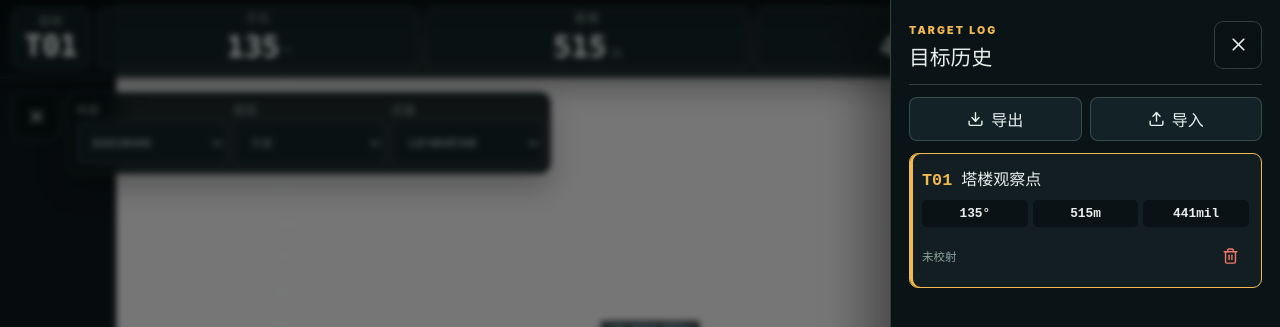
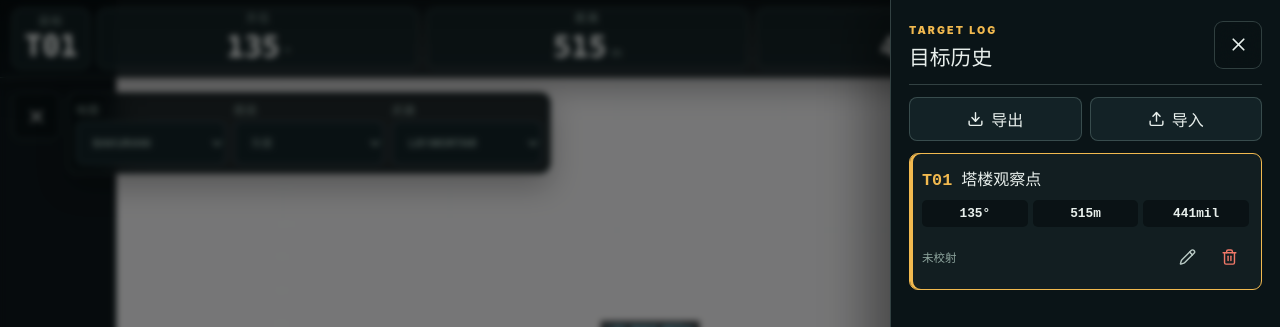
Before and after one commit to LucasZ3214/wardogs-artillery, a React (Vite) app: page / in a window 1280 px wide. Both pictures are taken after a click on the button "打开目标历史". Shown: the top 327 px of the page. Built offline with nearby package versions, Linux system fonts and the light colour scheme.

Commit message:
Add target renaming and color map reticles

```diff
--- a/src/App.tsx
+++ b/src/App.tsx
@@ -1,5 +1,5 @@
 import { useCallback, useEffect, useMemo, useRef, useState } from 'react';
-import { Crosshair, Download, History, LocateFixed, Maximize, Menu, RotateCcw, Target as TargetIcon, Trash2, Undo2, Upload, X } from 'lucide-react';
+import { Check, Crosshair, Download, History, LocateFixed, Maximize, Menu, Pencil, RotateCcw, Target as TargetIcon, Trash2, Undo2, Upload, X } from 'lucide-react';
 import { TacticalMap } from './TacticalMap';
 import { MAPS, applyImpact, calculateSolution, nextTargetId, resetCorrections, type Arc, type FireControlState, type MapMode, type MapStyle, type Point, type Target, type WeaponId } from './fire-control';
 import { exportDocument, importDocument, loadState, saveState } from './persistence';
@@ -22,11 +22,20 @@ export default function App() {
   const [undoSnapshot, setUndoSnapshot] = useState<FireControlState | null>(null);
   const [mapResetKey, setMapResetKey] = useState(0);
   const [mapStyle, setMapStyle] = useState<MapStyle>(() => localStorage.getItem('wardogs-map-style-v1') === 'color' ? 'color' : 'grayscale');
+  const [editingTargetId, setEditingTargetId] = useState<string | null>(null);
+  const [renameDraft, setRenameDraft] = useState('');
   const importInputRef = useRef<HTMLInputElement>(null);
+  const renameInputRef = useRef<HTMLInputElement>(null);
   const gunResetNoticeRef = useRef(false);
   const activeTarget = useMemo(() => state.targets.find((target) => target.id === state.activeTargetId && target.mapId === state.mapId) ?? null, [state.activeTargetId, state.mapId, state.targets]);
   const mapTargets = useMemo(() => state.targets.filter((target) => target.mapId === state.mapId), [state.mapId, state.targets]);
   const solution = useMemo(() => calculateSolution(state.gun, activeTarget?.aimPoint ?? null, state.weaponId, state.arc), [activeTarget, state.arc, state.gun, state.weaponId]);
+
+  useEffect(() => {
+    if (!editingTargetId) return;
+    const frame = window.requestAnimationFrame(() => { renameInputRef.current?.focus(); renameInputRef.current?.select(); });
+    return () => window.cancelAnimationFrame(frame);
+  }, [editingTargetId]);
 
   useEffect(() => { saveState(state); }, [state]);
   useEffect(() => { localStorage.setItem('wardogs-map-style-v1', mapStyle); }, [mapStyle]);
@@ -100,7 +109,16 @@ export default function App() {
       const next = remaining.filter((target) => target.mapId === current.mapId).sort((a, b) => b.lastUsedAt.localeCompare(a.lastUsedAt))[0];
       return { ...current, targets: remaining, activeTargetId: current.activeTargetId === id ? next?.id ?? null : current.activeTargetId };
     });
+    if (editingTargetId === id) { setEditingTargetId(null); setRenameDraft(''); }
     setToast(`${id} 已删除`);
+  };
+  const beginRename = (target: Target) => { setEditingTargetId(target.id); setRenameDraft(target.name); };
+  const cancelRename = () => { setEditingTargetId(null); setRenameDraft(''); };
+  const saveRename = (id: string) => {
+    const name = renameDraft.trim(); if (!name) { setToast('目标名称不能为空'); return; }
+    const stamp = new Date().toISOString();
+    setState((current) => ({ ...current, targets: current.targets.map((target) => target.id === id ? { ...target, name, lastUsedAt: stamp } : target) }));
+    setEditingTargetId(null); setRenameDraft(''); setToast(`${id} 已重命名为 ${name}`);
   };
   const downloadHistory = () => {
     const blob = new Blob([JSON.stringify(exportDocument(state), null, 2)], { type: 'application/json' }); const url = URL.createObjectURL(blob); const link = document.createElement('a'); link.href = url; link.download = `wardogs-targets-${new Date().toISOString().slice(0, 10)}.json`; link.click(); URL.revokeObjectURL(url);
@@ -164,12 +182,11 @@ export default function App() {
         <div className="history-tools"><button onClick={downloadHistory}><Download />导出</button><button onClick={() => importInputRef.current?.click()}><Upload />导入</button><input ref={importInputRef} hidden type="file" accept="application/json" onChange={(event) => void importHistory(event.target.files?.[0])} /></div>
         <div className="history-list">{history.length ? history.map((target) => {
           const targetSolution = calculateSolution(state.gun, target.aimPoint, state.weaponId, state.arc);
+          const editing = editingTargetId === target.id;
           return <article key={target.id} className={`history-card ${target.id === state.activeTargetId ? 'is-active' : ''}`}>
-            <button className="history-card__select" aria-label={`切换到 ${target.id} ${target.name}`} onClick={() => { selectTarget(target.id); setHistoryOpen(false); }}>
-              <div className="history-card__title"><strong>{target.id}</strong><span>{target.name}</span></div>
-              <div className="history-card__metrics"><span>{targetSolution.valid ? `${Math.round(targetSolution.bearing)}°` : '超界'}</span><span>{targetSolution.valid ? `${Math.round(targetSolution.distance)}m` : '—'}</span><span>{targetSolution.valid ? `${Math.round(targetSolution.mil)}mil` : '—'}</span></div>
-            </button>
-            <div className="history-card__footer"><span>{target.impacts.length ? `已校射 ${target.impacts.length} 次` : '未校射'}</span><button className="history-card__delete" aria-label={`删除 ${target.id}`} onClick={() => deleteTarget(target.id)}><Trash2 /></button></div>
+            {editing ? <div className="history-card__rename"><strong>{target.id}</strong><input ref={renameInputRef} maxLength={80} value={renameDraft} aria-label={`重命名 ${target.id}`} onChange={(event) => setRenameDraft(event.target.value)} onKeyDown={(event) => { if (event.key === 'Enter') saveRename(target.id); if (event.key === 'Escape') cancelRename(); }} /></div> : <button className="history-card__select" aria-label={`切换到 ${target.id} ${target.name}`} onClick={() => { selectTarget(target.id); setHistoryOpen(false); }}><div className="history-card__title"><strong>{target.id}</strong><span>{target.name}</span></div></button>}
+            <div className="history-card__metrics"><span>{targetSolution.valid ? `${Math.round(targetSolution.bearing)}°` : '超界'}</span><span>{targetSolution.valid ? `${Math.round(targetSolution.distance)}m` : '—'}</span><span>{targetSolution.valid ? `${Math.round(targetSolution.mil)}mil` : '—'}</span></div>
+            <div className="history-card__footer"><span>{target.impacts.length ? `已校射 ${target.impacts.length} 次` : '未校射'}</span><div className="history-card__actions">{editing ? <><button aria-label={`保存 ${target.id} 名称`} onClick={() => saveRename(target.id)}><Check /></button><button aria-label="取消重命名" onClick={cancelRename}><X /></button></> : <><button aria-label={`重命名 ${target.id}`} onClick={() => beginRename(target)}><Pencil /></button><button className="history-card__delete" aria-label={`删除 ${target.id}`} onClick={() => deleteTarget(target.id)}><Trash2 /></button></>}</div></div>
           </article>;
         }) : <div className="empty-state">当前地图还没有目标</div>}</div>
         <p className="legal-note">历史仅保存在此浏览器。Terrain3D 仅显示相对高差，不修正射击密位。</p>
--- a/src/TacticalMap.tsx
+++ b/src/TacticalMap.tsx
@@ -40,7 +40,7 @@ export function TacticalMap(props: Props) {
     drawTiles(context, current.map, current.mapStyle, camera, width, height, () => invalidateRef.current());
     drawGrid(context, current.map, camera, width, height);
     const gunScreen = worldToScreen(current.gun, camera, width, height);
-    drawRangeRing(context, gunScreen, MAX_RANGE_METERS[current.weaponId] / 100 * camera.scale, MAX_RANGE_METERS[current.weaponId], current.weaponId);
+    drawRangeRing(context, gunScreen, MAX_RANGE_METERS[current.weaponId] / 100 * camera.scale, MAX_RANGE_METERS[current.weaponId], current.weaponId, current.mapStyle);
 
     const active = current.targets.find((target) => target.id === current.activeTargetId) ?? null;
     if (active) {
@@ -62,8 +62,8 @@ export function TacticalMap(props: Props) {
       if (camera.scale / camera.fitScale < (landmark.minZoom ?? 0)) continue;
       drawLandmark(context, worldToScreen(landmark, camera, width, height), landmark.label, landmark.icon);
     }
-    for (const target of current.targets) drawTarget(context, worldToScreen(target.point, camera, width, height), target.id, target.id === current.activeTargetId, target.impacts.length);
-    drawGun(context, gunScreen);
+    for (const target of current.targets) drawTarget(context, worldToScreen(target.point, camera, width, height), target.id, target.id === current.activeTargetId, target.impacts.length, current.mapStyle);
+    drawGun(context, gunScreen, current.mapStyle);
     context.fillStyle = 'rgba(7,13,15,.78)'; context.fillRect(14, height - 39, 174, 25);
     context.fillStyle = '#c9d5d1'; context.font = '600 12px ui-monospace, monospace';
     const modeName = current.mode === 'gun' ? '炮位' : current.mode === 'target' ? '目标' : '落点';
@@ -179,13 +179,13 @@ function drawGrid(context: CanvasRenderingContext2D, map: MapConfig, camera: Cam
   for (let y = startY; y <= map.bounds.maxY; y += step) { const a = worldToScreen({ x: map.bounds.minX, y }, camera, width, height); const b = worldToScreen({ x: map.bounds.maxX, y }, camera, width, height); context.strokeStyle = Math.abs(y / step) % 5 === 0 ? 'rgba(207,225,218,.25)' : 'rgba(207,225,218,.1)'; context.beginPath(); context.moveTo(a.x, a.y); context.lineTo(b.x, b.y); context.stroke(); if (step >= 1) { context.fillStyle = 'rgba(224,235,231,.58)'; context.fillText(y.toFixed(0), Math.max(4, a.x + 3), a.y - 3); } }
   context.restore();
 }
-function drawRangeRing(context: CanvasRenderingContext2D, point: Point, radius: number, meters: number, weaponId: WeaponId) {
-  context.save(); context.strokeStyle = 'rgba(95,215,255,.62)'; context.fillStyle = 'rgba(95,215,255,.035)'; context.lineWidth = 1.5; context.setLineDash([9, 7]);
+function drawRangeRing(context: CanvasRenderingContext2D, point: Point, radius: number, meters: number, weaponId: WeaponId, mapStyle: MapStyle) {
+  context.save(); context.strokeStyle = mapStyle === 'color' ? 'rgba(4,75,96,.9)' : 'rgba(95,215,255,.62)'; context.fillStyle = mapStyle === 'color' ? 'rgba(4,75,96,.055)' : 'rgba(95,215,255,.035)'; context.lineWidth = 1.5; context.setLineDash([9, 7]);
   context.beginPath(); context.arc(point.x, point.y, radius, 0, Math.PI * 2); context.fill(); context.stroke(); context.restore();
   drawLabel(context, { x: point.x, y: point.y - radius - 8 }, `${weaponId === 'mortar' ? 'L81' : 'SPH-2'} MAX ${meters}m`, '#8ce4ff');
 }
-function drawGun(context: CanvasRenderingContext2D, point: Point) { drawReticle(context, point, '#5fd7ff', 13, 8, 1.5, true); drawLabel(context, { x: point.x, y: point.y + 24 }, '炮位', '#8ce4ff'); }
-function drawTarget(context: CanvasRenderingContext2D, point: Point, label: string, active: boolean, impacts: number) { drawReticle(context, point, active ? '#ffcb62' : '#e3ebe8', active ? 14 : 13, 8, active ? 1.75 : 1.25, active); drawLabel(context, { x: point.x, y: point.y - 24 }, impacts ? `${label} · ${impacts}` : label, active ? '#ffcb62' : '#e3ebe8'); }
+function drawGun(context: CanvasRenderingContext2D, point: Point, mapStyle: MapStyle) { drawReticle(context, point, mapStyle === 'color' ? '#075f78' : '#5fd7ff', 13, 8, 1.5, true); drawLabel(context, { x: point.x, y: point.y + 24 }, '炮位', '#8ce4ff'); }
+function drawTarget(context: CanvasRenderingContext2D, point: Point, label: string, active: boolean, impacts: number, mapStyle: MapStyle) { const reticleColor = mapStyle === 'color' ? (active ? '#8a5000' : '#30443e') : (active ? '#ffcb62' : '#e3ebe8'); drawReticle(context, point, reticleColor, active ? 14 : 13, 8, active ? 1.75 : 1.25, active); drawLabel(context, { x: point.x, y: point.y - 24 }, impacts ? `${label} · ${impacts}` : label, active ? '#ffcb62' : '#e3ebe8'); }
 function drawReticle(context: CanvasRenderingContext2D, point: Point, color: string, arm: number, gap: number, lineWidth: number, glow: boolean) { context.save(); context.translate(point.x, point.y); context.strokeStyle = color; context.fillStyle = color; context.lineWidth = lineWidth; if (glow) { context.shadowColor = color; context.shadowBlur = 5; } context.beginPath(); context.moveTo(-arm, 0); context.lineTo(-gap, 0); context.moveTo(gap, 0); context.lineTo(arm, 0); context.moveTo(0, -arm); context.lineTo(0, -gap); context.moveTo(0, gap); context.lineTo(0, arm); context.stroke(); context.beginPath(); context.arc(0, 0, 1.75, 0, Math.PI * 2); context.fill(); context.restore(); }
 function drawLandmark(context: CanvasRenderingContext2D, point: Point, label: string, icon: string) { const tower = icon === 'tower'; context.save(); context.fillStyle = tower ? '#f0b65a' : '#91b8ae'; context.strokeStyle = '#0a1113'; context.lineWidth = 3; context.beginPath(); context.arc(point.x, point.y, tower ? 7 : 5, 0, Math.PI * 2); context.fill(); context.stroke(); context.restore(); if (tower || ['valkyra','manticore','lonestar'].includes(icon)) drawLabel(context, { x: point.x, y: point.y - 14 }, label, tower ? '#f5cb80' : '#bbd5ce'); }
 function drawLabel(context: CanvasRenderingContext2D, point: Point, text: string, color: string) { context.save(); context.font = '700 12px system-ui, sans-serif'; context.textAlign = 'center'; const labelWidth = context.measureText(text).width + 12; context.fillStyle = 'rgba(7,12,14,.8)'; context.fillRect(point.x - labelWidth / 2, point.y - 11, labelWidth, 18); context.fillStyle = color; context.fillText(text, point.x, point.y + 2); context.restore(); }
--- a/src/styles.css
+++ b/src/styles.css
@@ -76,11 +76,17 @@ button { -webkit-tap-highlight-color: transparent; }
 .history-card__title { display: flex; align-items: baseline; gap: 9px; }
 .history-card__title strong { color: var(--amber); font-family: ui-monospace, monospace; font-size: 1.05rem; }
 .history-card__title span { font-weight: 750; }
+.history-card__rename { display: grid; grid-template-columns: 42px 1fr; align-items: center; gap: 8px; }
+.history-card__rename strong { color: var(--amber); font-family: ui-monospace, monospace; font-size: 1.05rem; }
+.history-card__rename input { width: 100%; min-width: 0; height: 40px; padding: 0 10px; border: 1px solid rgba(242,184,79,.55); border-radius: 6px; outline: none; background: rgba(5,10,12,.72); color: #edf4f1; font-size: .9rem; }
 .history-card__metrics { display: grid; grid-template-columns: repeat(3, 1fr); gap: 5px; margin: 10px 0; }
 .history-card__metrics span { padding: 6px 4px; border-radius: 5px; background: rgba(5,10,12,.55); text-align: center; font: 700 .8rem ui-monospace, monospace; }
 .history-card__footer { display: flex; align-items: center; justify-content: space-between; color: var(--muted); font-size: .72rem; }
-.history-card__delete { width: 38px; height: 38px; border: 0; border-radius: 7px; background: transparent; color: var(--danger); display: grid; place-items: center; cursor: pointer; }
-.history-card__delete svg { width: 17px; }
+.history-card__actions { display: flex; gap: 2px; }
+.history-card__actions button { width: 40px; height: 40px; border: 0; border-radius: 7px; background: transparent; color: #b9cac5; display: grid; place-items: center; cursor: pointer; }
+.history-card__actions button:active { background: rgba(255,255,255,.08); }
+.history-card__actions .history-card__delete { color: var(--danger); }
+.history-card__actions svg { width: 17px; }
 .empty-state { color: var(--muted); text-align: center; padding: 50px 10px; }
 .legal-note { color: #70847e; font-size: .75rem; line-height: 1.45; }
 
```
Also changed, not shown: 1 other file (tests, documents, lock files or other folders).
